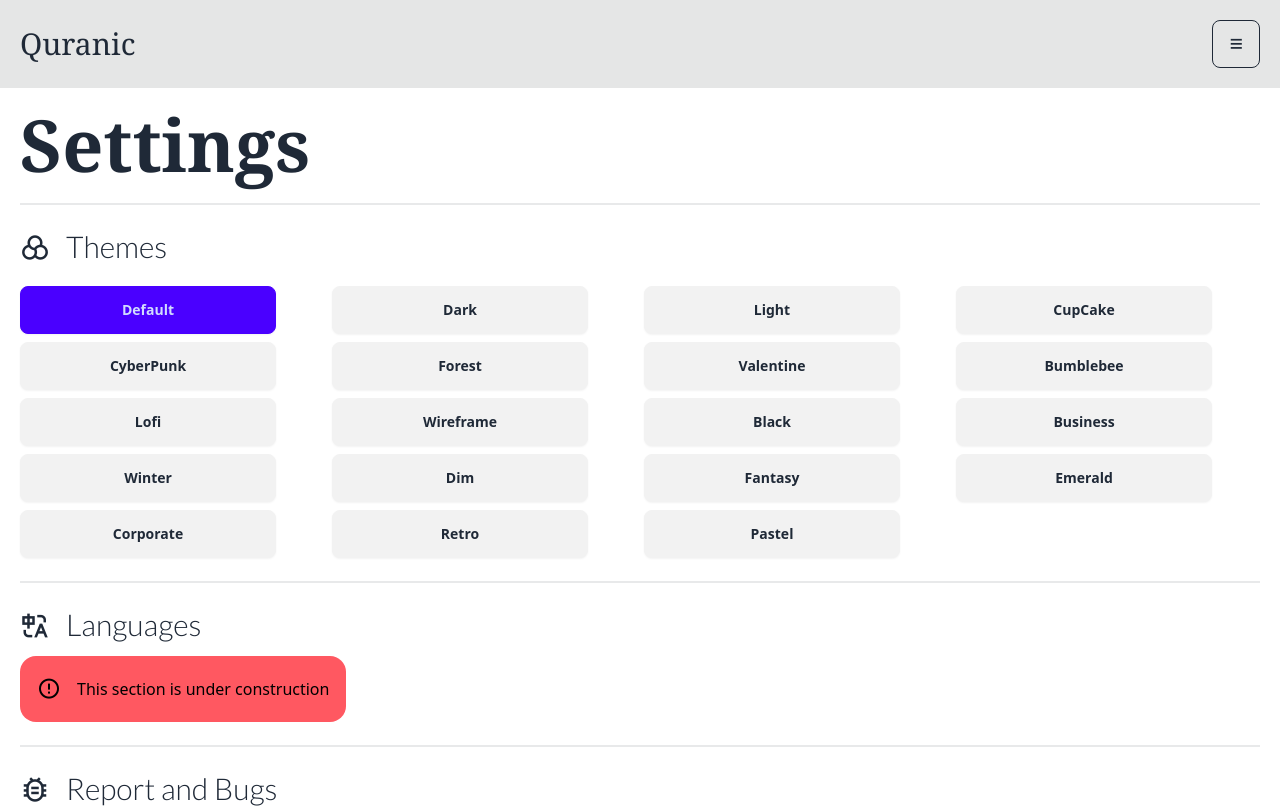
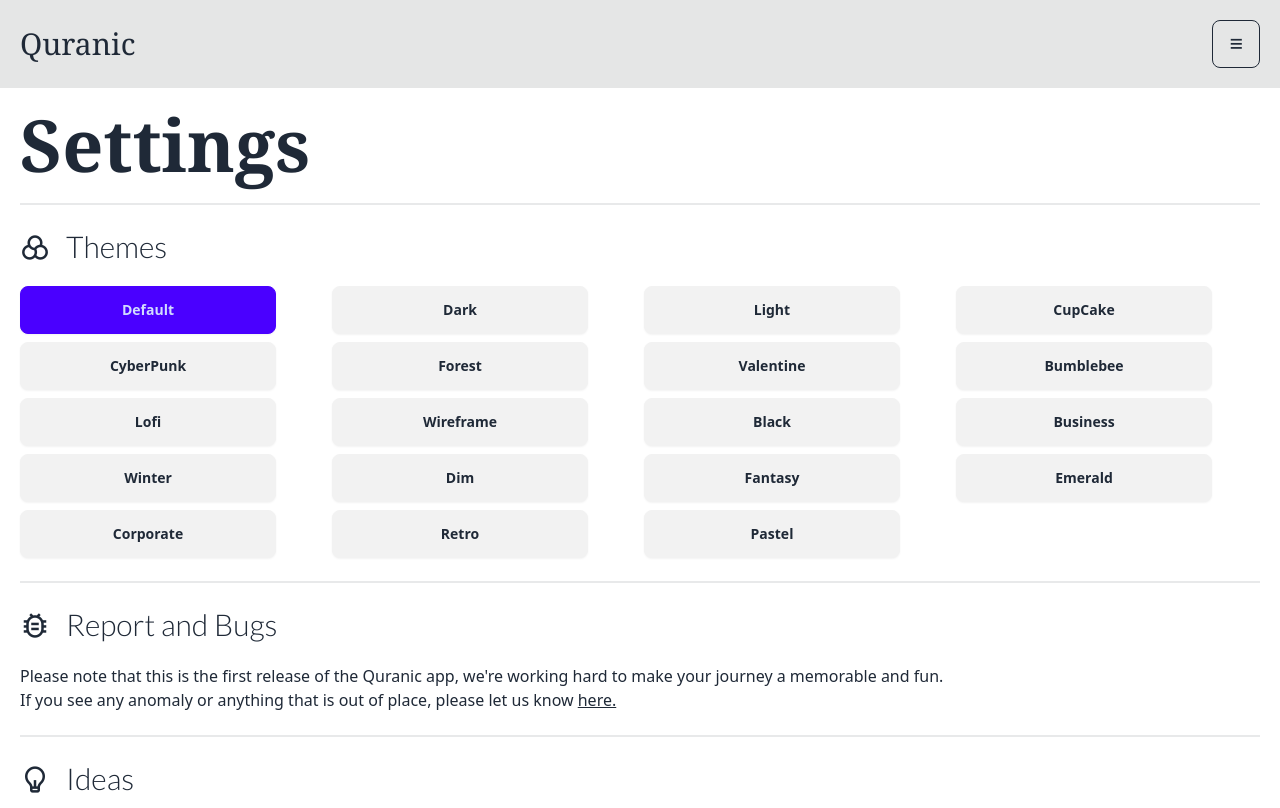
Before and after one commit to Irtiza194/Quranic, a SvelteKit app: page /settings in a window 1280 px wide. Shown: the top 808 px of the page. Built offline with nearby package versions, Linux system fonts and the light colour scheme.

Commit message:
Bug fixes

```diff
--- a/src/components/Languages.svelte
+++ /dev/null
@@ -1,6 +0,0 @@
-<div class="divider"></div>
-<h1 class="font text-3xl max-sm:text-center"><i class="ri-translate mr-4"></i>Languages</h1>
-<div role="alert" class="alert alert-error w-fit mt-3">
-	<i class="ri-error-warning-line text-2xl"></i>
-	<h1>This section is under construction</h1>
-</div>
--- a/src/routes/settings/+page.svelte
+++ b/src/routes/settings/+page.svelte
@@ -10,7 +10,6 @@
 <SecondaryHeader></SecondaryHeader>
 <SettingsContainer>
 	<Themes></Themes>
-	<Languages></Languages>
 	<Reports></Reports>
 	<Ideas></Ideas>
 </SettingsContainer>
```
